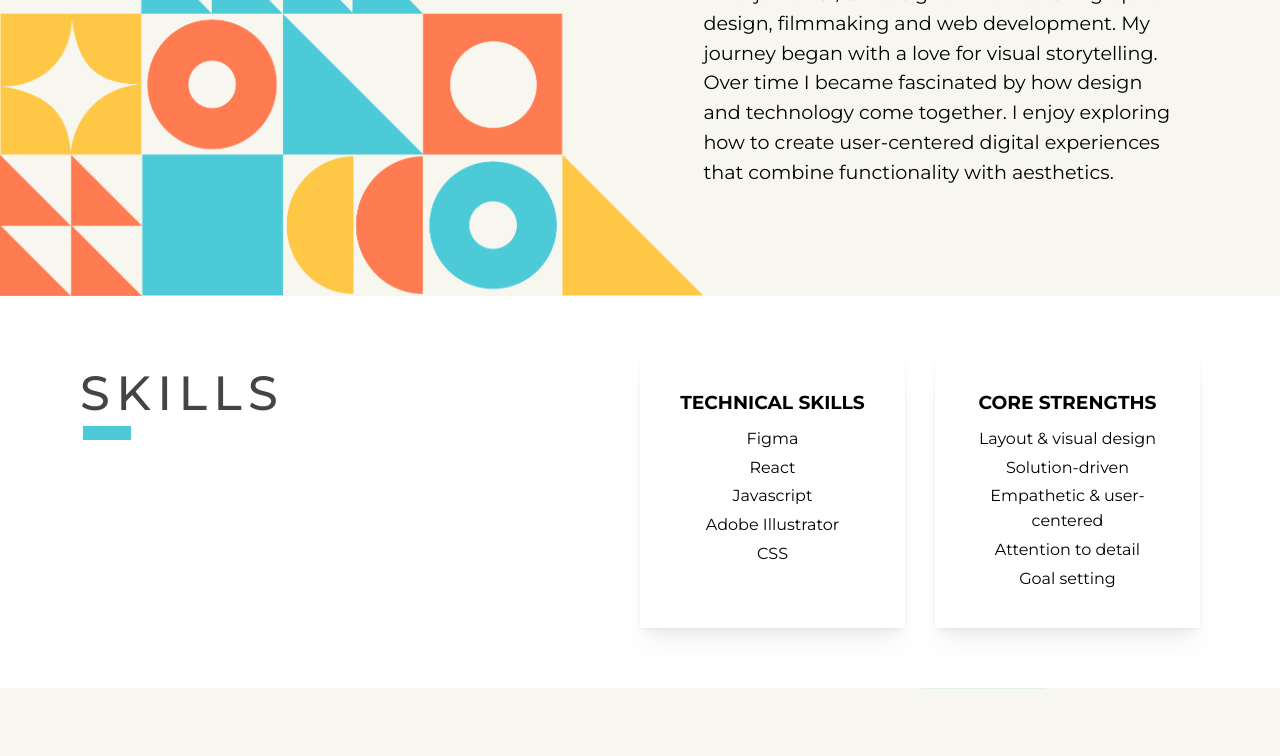
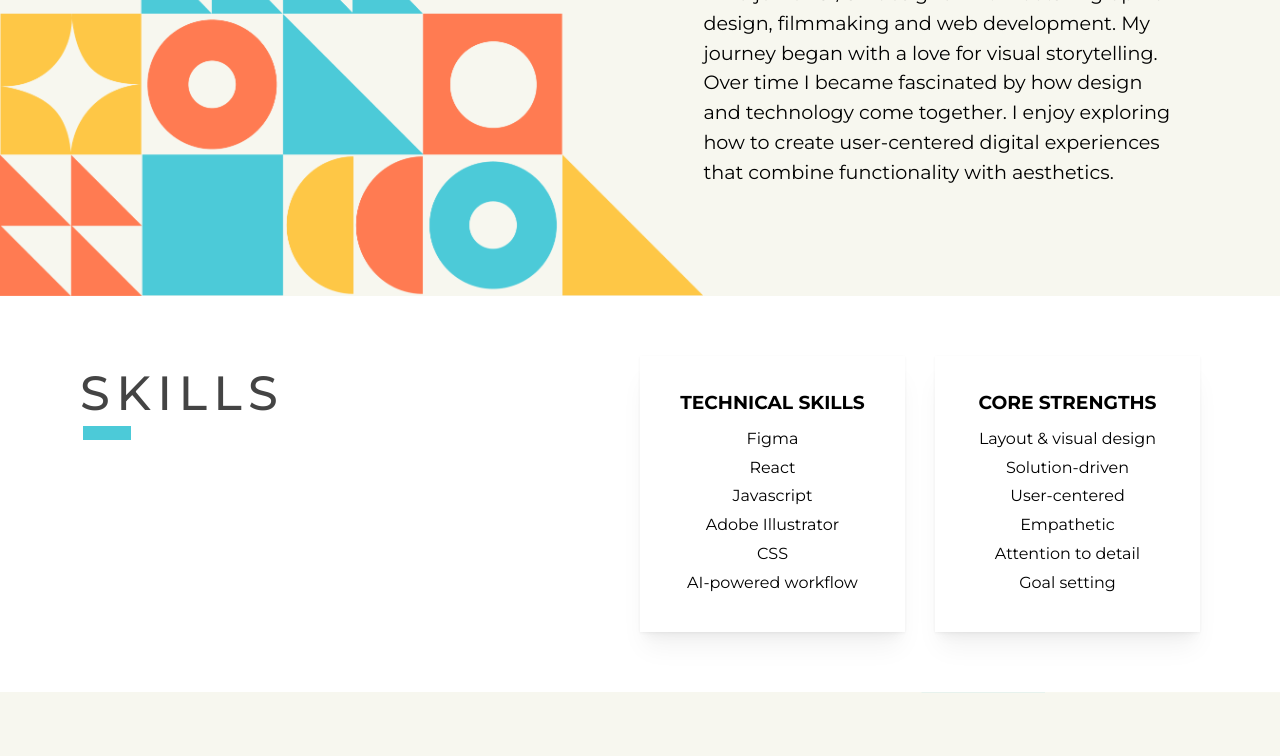
Before and after one commit to hennamarleena/UXUI-portfolio, a React (Vite) app: page / in a window 1280 px wide. Shown: the part 404-1160 px from the top of the page. Built offline with nearby package versions, Linux system fonts and the light colour scheme.

Commit message:
uusi skill

```diff
--- a/src/components/Skills.jsx
+++ b/src/components/Skills.jsx
@@ -17,6 +17,7 @@ export default function Skills() {
               <li>Javascript</li>
               <li>Adobe Illustrator</li>
               <li>CSS</li>
+              <li>AI-powered workflow</li>
             </ul>
           </Paper>
         </div>
@@ -27,7 +28,8 @@ export default function Skills() {
             <ul>
               <li>Layout & visual design</li>
               <li>Solution-driven</li>
-              <li>Empathetic & user-centered</li>
+              <li>User-centered</li>
+              <li>Empathetic</li>
               <li>Attention to detail</li>
               <li>Goal setting</li>
             </ul>
```
